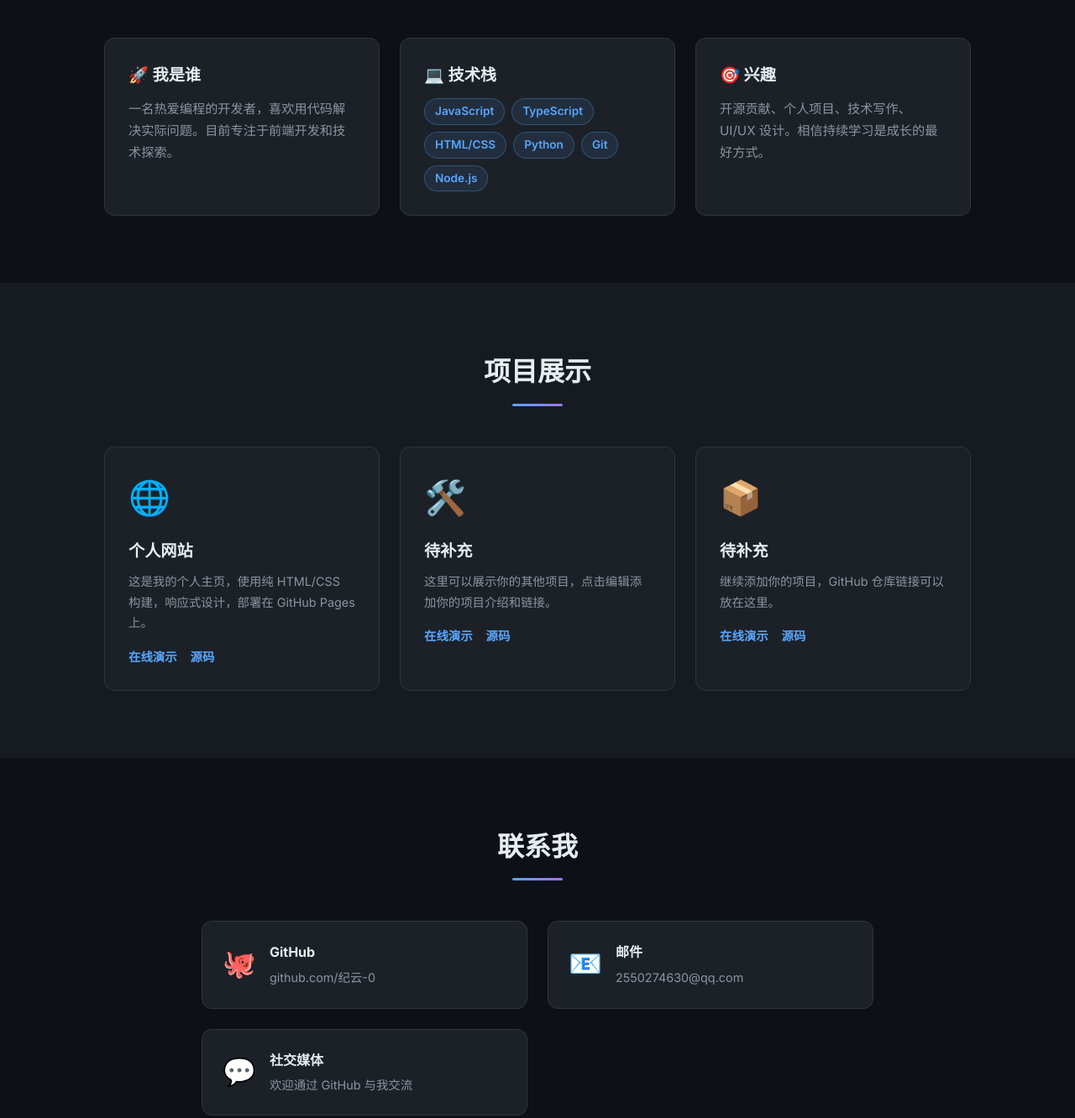
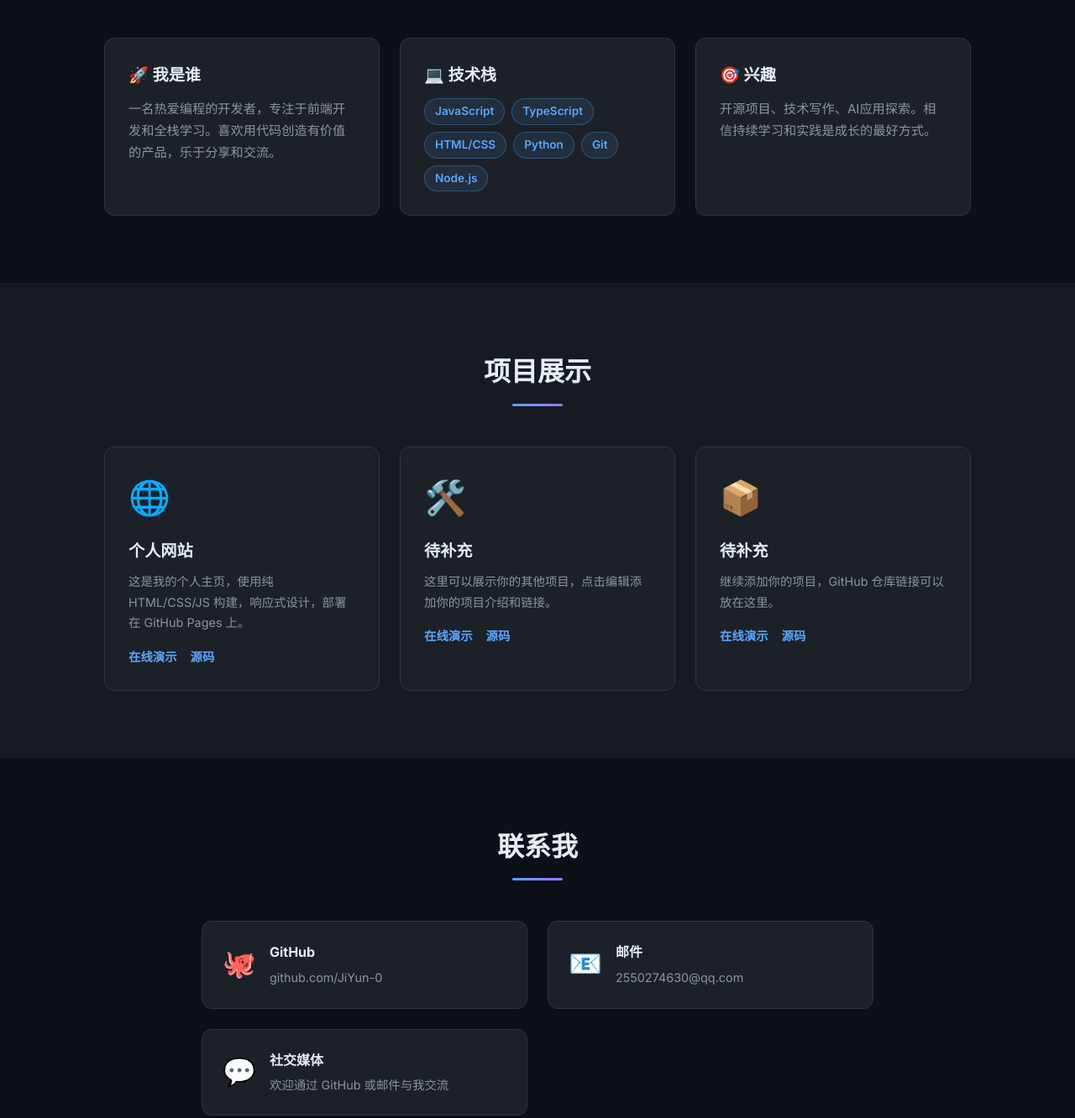
Before and after one commit to JiYun-0/personal-website, a plain HTML site: page index.html in a window 1280 px wide. Shown: the part 778-2110 px from the top of the page at 84% size. Drawn offline with Linux system fonts and the light colour scheme.

Commit message:
feat: 完善网站内容和联系方式

```diff
--- a/index.html
+++ b/index.html
@@ -40,7 +40,7 @@
       <div class="about-grid">
         <div class="about-card">
           <h3>🚀 我是谁</h3>
-          <p>一名热爱编程的开发者，喜欢用代码解决实际问题。目前专注于前端开发和技术探索。</p>
+          <p>一名热爱编程的开发者，专注于前端开发和全栈学习。喜欢用代码创造有价值的产品，乐于分享和交流。</p>
         </div>
         <div class="about-card">
           <h3>💻 技术栈</h3>
@@ -55,7 +55,7 @@
         </div>
         <div class="about-card">
           <h3>🎯 兴趣</h3>
-          <p>开源贡献、个人项目、技术写作、UI/UX 设计。相信持续学习是成长的最好方式。</p>
+          <p>开源项目、技术写作、AI应用探索。相信持续学习和实践是成长的最好方式。</p>
         </div>
       </div>
     </div>
@@ -68,10 +68,10 @@
         <div class="project-card">
           <div class="project-icon">🌐</div>
           <h3>个人网站</h3>
-          <p>这是我的个人主页，使用纯 HTML/CSS 构建，响应式设计，部署在 GitHub Pages 上。</p>
+          <p>这是我的个人主页，使用纯 HTML/CSS/JS 构建，响应式设计，部署在 GitHub Pages 上。</p>
           <div class="project-links">
-            <a href="#" target="_blank">在线演示</a>
-            <a href="#" target="_blank">源码</a>
+            <a href="https://jiyunya.eu.cc" target="_blank">在线演示</a>
+            <a href="https://github.com/JiYun-0/personal-website" target="_blank">源码</a>
           </div>
         </div>
         <div class="project-card">
@@ -104,7 +104,7 @@
           <span class="contact-icon">🐙</span>
           <div>
             <h3>GitHub</h3>
-            <a href="https://github.com/纪云-0" target="_blank">github.com/纪云-0</a>
+            <a href="https://github.com/JiYun-0" target="_blank">github.com/JiYun-0</a>
           </div>
         </div>
         <div class="contact-item">
@@ -118,7 +118,7 @@
           <span class="contact-icon">💬</span>
           <div>
             <h3>社交媒体</h3>
-            <p>欢迎通过 GitHub 与我交流</p>
+            <p>欢迎通过 GitHub 或邮件与我交流</p>
           </div>
         </div>
       </div>
```
